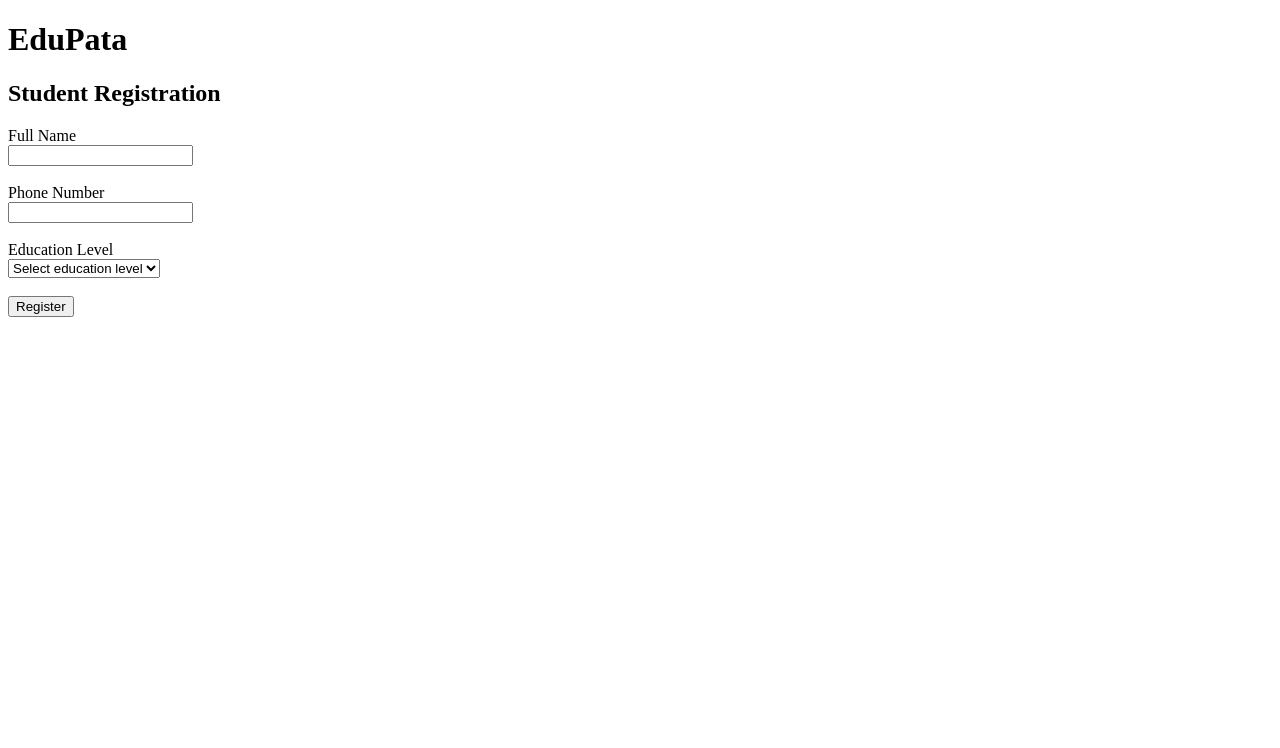
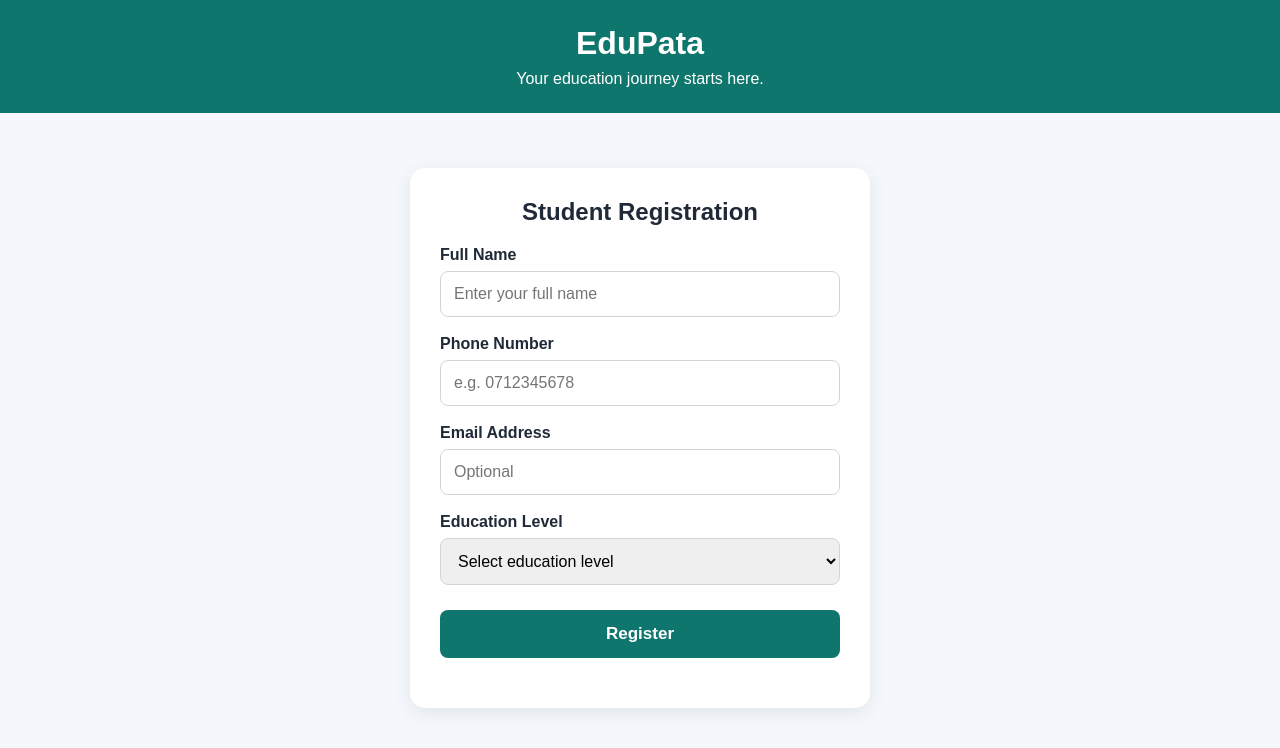
Before and after one commit to ondiekiduke625-png/EduPata, a website: page frontend/index.html in a window 1280 px wide. Drawn offline with Linux system fonts and the light colour scheme.

Commit message:
Update index.html

```diff
--- a/frontend/index.html
+++ b/frontend/index.html
@@ -3,68 +3,215 @@
 <head>
   <meta charset="UTF-8">
   <meta name="viewport" content="width=device-width, initial-scale=1.0">
-  <title>EduPata Registration</title>
+
+  <title>EduPata - Student Registration</title>
+
+  <style>
+    * {
+      box-sizing: border-box;
+    }
+
+    body {
+      margin: 0;
+      font-family: Arial, sans-serif;
+      background: #f4f7fb;
+      color: #1f2937;
+    }
+
+    .header {
+      background: #0f766e;
+      color: white;
+      padding: 25px 20px;
+      text-align: center;
+    }
+
+    .header h1 {
+      margin: 0;
+      font-size: 32px;
+    }
+
+    .header p {
+      margin: 8px 0 0;
+    }
+
+    .container {
+      max-width: 500px;
+      margin: 35px auto;
+      padding: 20px;
+    }
+
+    .card {
+      background: white;
+      padding: 30px;
+      border-radius: 15px;
+      box-shadow: 0 5px 20px rgba(0,0,0,0.08);
+    }
+
+    h2 {
+      text-align: center;
+      margin-top: 0;
+    }
+
+    label {
+      display: block;
+      margin-top: 18px;
+      margin-bottom: 7px;
+      font-weight: bold;
+    }
+
+    input,
+    select {
+      width: 100%;
+      padding: 13px;
+      border: 1px solid #d1d5db;
+      border-radius: 8px;
+      font-size: 16px;
+    }
+
+    button {
+      width: 100%;
+      margin-top: 25px;
+      padding: 14px;
+      border: none;
+      border-radius: 8px;
+      background: #0f766e;
+      color: white;
+      font-size: 17px;
+      font-weight: bold;
+      cursor: pointer;
+    }
+
+    button:disabled {
+      background: #9ca3af;
+    }
+
+    #message {
+      text-align: center;
+      margin-top: 20px;
+      font-weight: bold;
+    }
+
+    .success {
+      color: #15803d;
+    }
+
+    .error {
+      color: #dc2626;
+    }
+  </style>
 </head>
+
 <body>
 
+  <div class="header">
     <h1>EduPata</h1>
+    <p>Your education journey starts here.</p>
+  </div>
+
+  <div class="container">
+    <div class="card">
+
       <h2>Student Registration</h2>
 
       <form id="registrationForm">
-    <label>Full Name</label><br>
-    <input type="text" id="name" required><br><br>
 
-    <label>Phone Number</label><br>
-    <input type="tel" id="phone" required><br><br>
+        <label for="name">Full Name</label>
+        <input
+          type="text"
+          id="name"
+          placeholder="Enter your full name"
+          required
+        >
 
-    <label>Education Level</label><br>
-    <select id="educationLevel" required>
+        <label for="phone">Phone Number</label>
+        <input
+          type="tel"
+          id="phone"
+          placeholder="e.g. 0712345678"
+          required
+        >
+
+        <label for="email">Email Address</label>
+        <input
+          type="email"
+          id="email"
+          placeholder="Optional"
+        >
+
+        <label for="level">Education Level</label>
+        <select id="level" required>
           <option value="">Select education level</option>
           <option value="Secondary">Secondary</option>
           <option value="College">College</option>
           <option value="University">University</option>
-    </select><br><br>
+        </select>
 
-    <button type="submit">Register</button>
+        <button type="submit" id="registerButton">
+          Register
+        </button>
+
       </form>
 
       <p id="message"></p>
 
+    </div>
+  </div>
+
   <script>
-    document.getElementById("registrationForm").addEventListener("submit", async function(event) {
+    const form = document.getElementById("registrationForm");
+    const button = document.getElementById("registerButton");
+    const message = document.getElementById("message");
+
+    form.addEventListener("submit", async function(event) {
       event.preventDefault();
 
-      const name = document.getElementById("name").value;
-      const phone = document.getElementById("phone").value;
-      const educationLevel = document.getElementById("educationLevel").value;
-      const message = document.getElementById("message");
+      const name = document.getElementById("name").value.trim();
+      const phone = document.getElementById("phone").value.trim();
+      const email = document.getElementById("email").value.trim();
+      const level = document.getElementById("level").value;
 
       message.textContent = "Registering...";
+      message.className = "";
+      button.disabled = true;
 
       try {
-        const response = await fetch("https://edupata.onrender.com/api/register", {
+        const response = await fetch(
+          "https://edupata.onrender.com/api/register",
+          {
             method: "POST",
             headers: {
               "Content-Type": "application/json"
             },
             body: JSON.stringify({
-            name: name,
-            phone: phone,
-            educationLevel: educationLevel
+              name,
+              phone,
+              email: email || null,
+              level
             })
-        });
+          }
+        );
 
         const data = await response.json();
 
         if (response.ok) {
-          message.textContent = "Registration successful!";
+          message.textContent =
+            "Registration successful! Welcome to EduPata.";
+          message.className = "success";
+
+          form.reset();
         } else {
-          message.textContent = data.message || "Registration failed.";
+          message.textContent =
+            data.error || "Registration failed.";
+          message.className = "error";
         }
 
       } catch (error) {
-        message.textContent = "Could not connect to EduPata server.";
+        message.textContent =
+          "Could not connect to EduPata server.";
+        message.className = "error";
       }
+
+      button.disabled = false;
     });
   </script>
 
```
Lines whose indentation alone changed are shown as unchanged.
